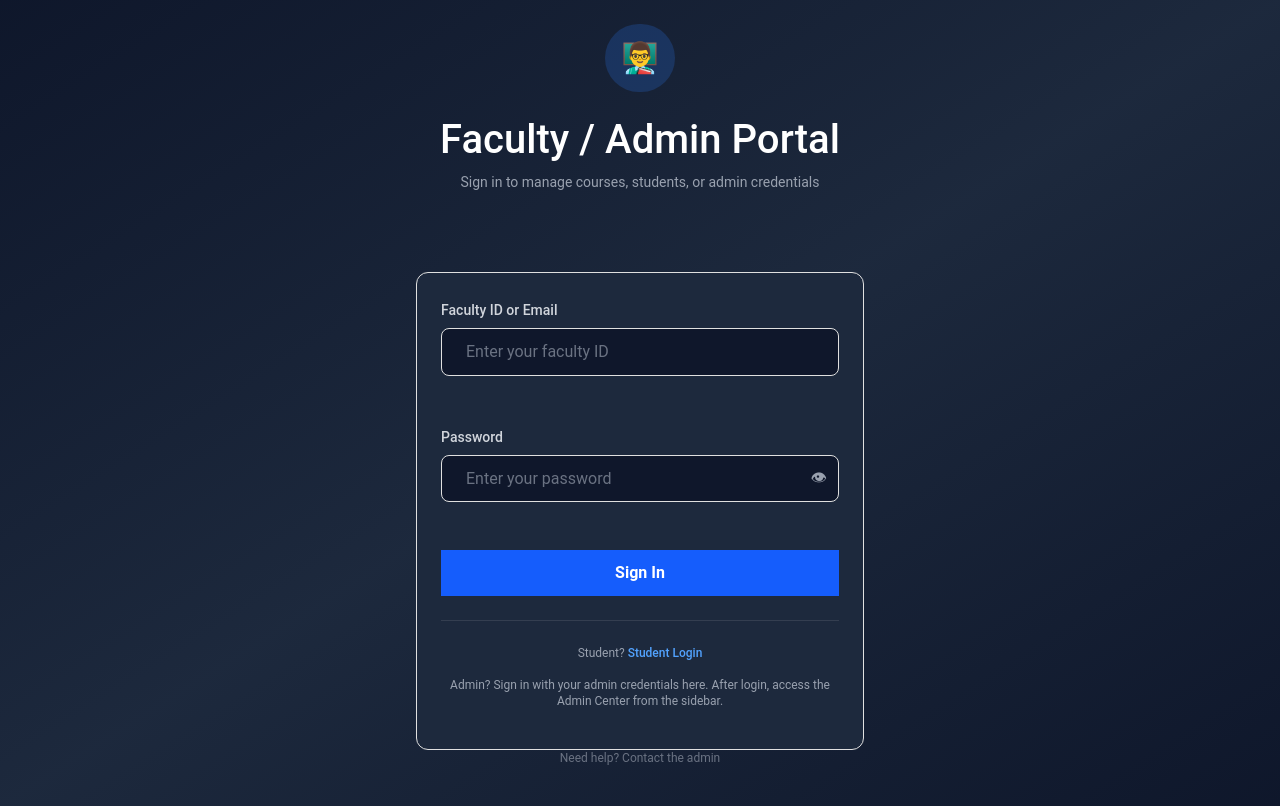
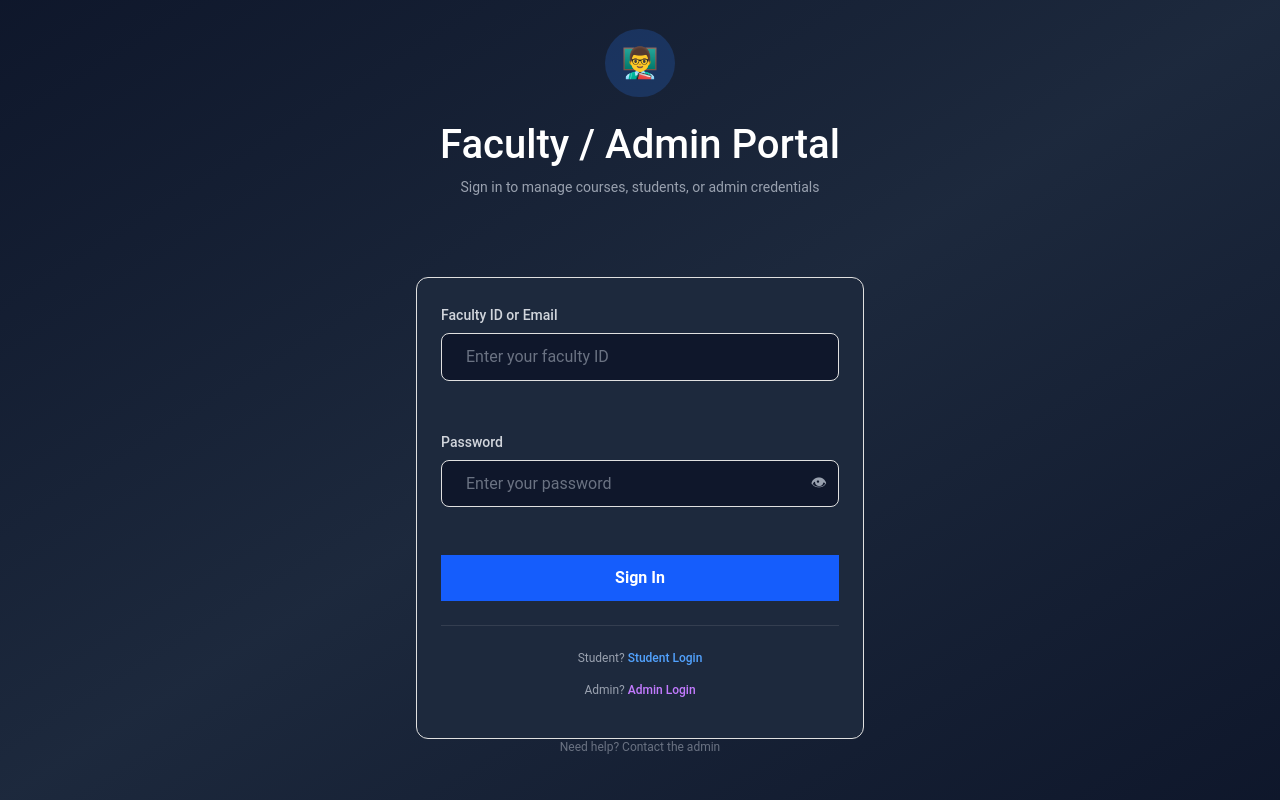
Before and after one commit to sssituser/python12to1pmmainproject, a React (Vite) app in the folder placementapp/: page /faculty/login in a window 1280 px wide. Built offline with nearby package versions, Linux system fonts and the light colour scheme.

Commit message:
admin login link is updated in faculty login

```diff
--- a/placementapp/src/faculty/login.jsx
+++ b/placementapp/src/faculty/login.jsx
@@ -159,8 +159,13 @@ function FacultyLogin() {
               </button>
             </p>
             <p className="text-center text-xs text-gray-400">
-              Admin? Sign in with your admin credentials here. After login,
-              access the Admin Center from the sidebar.
+              Admin?{" "}
+              <button
+                onClick={() => navigate("/admin/login")}
+                className="text-purple-400 hover:text-purple-300 font-medium"
+              >
+                Admin Login
+              </button>
             </p>
           </div>
         </div>
```
